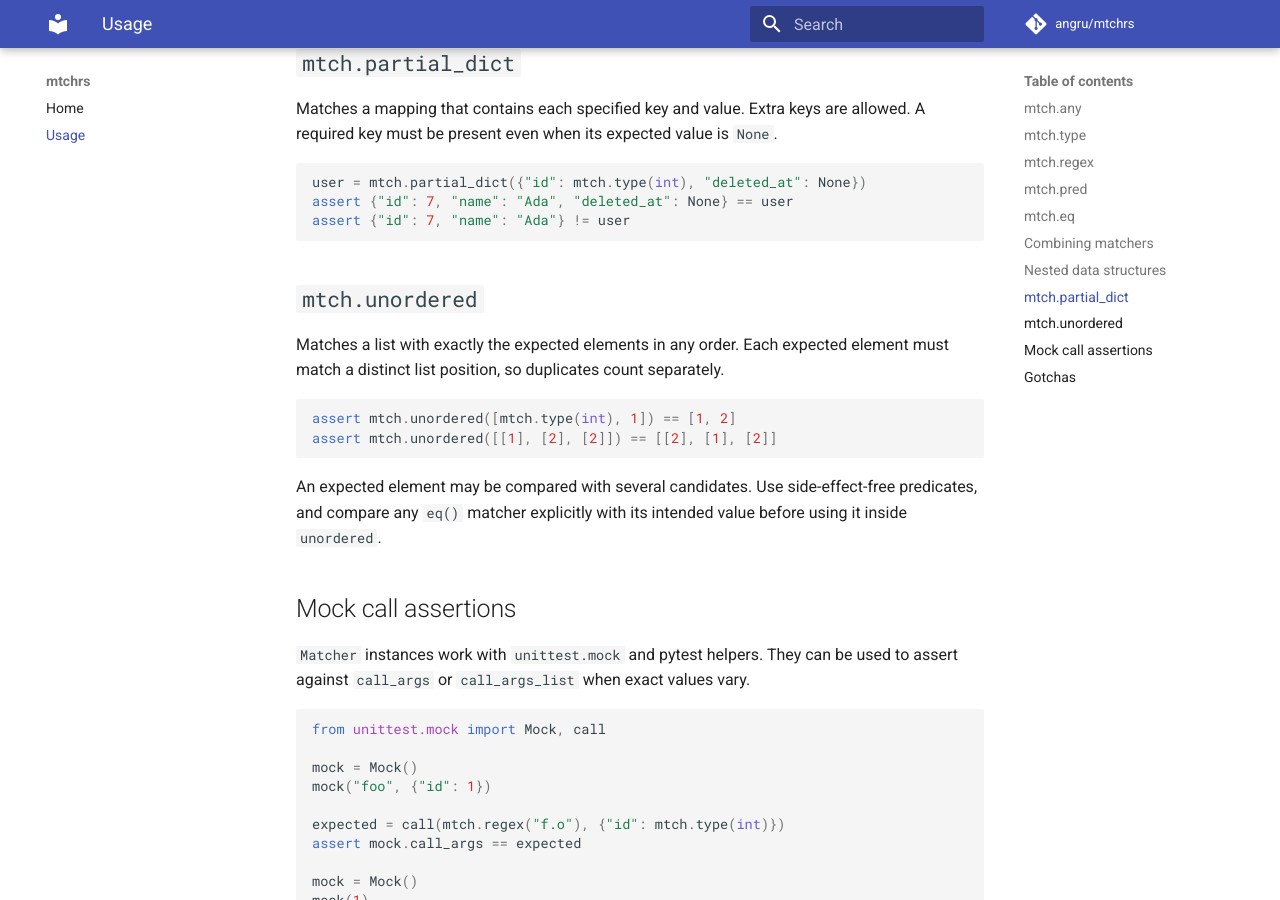
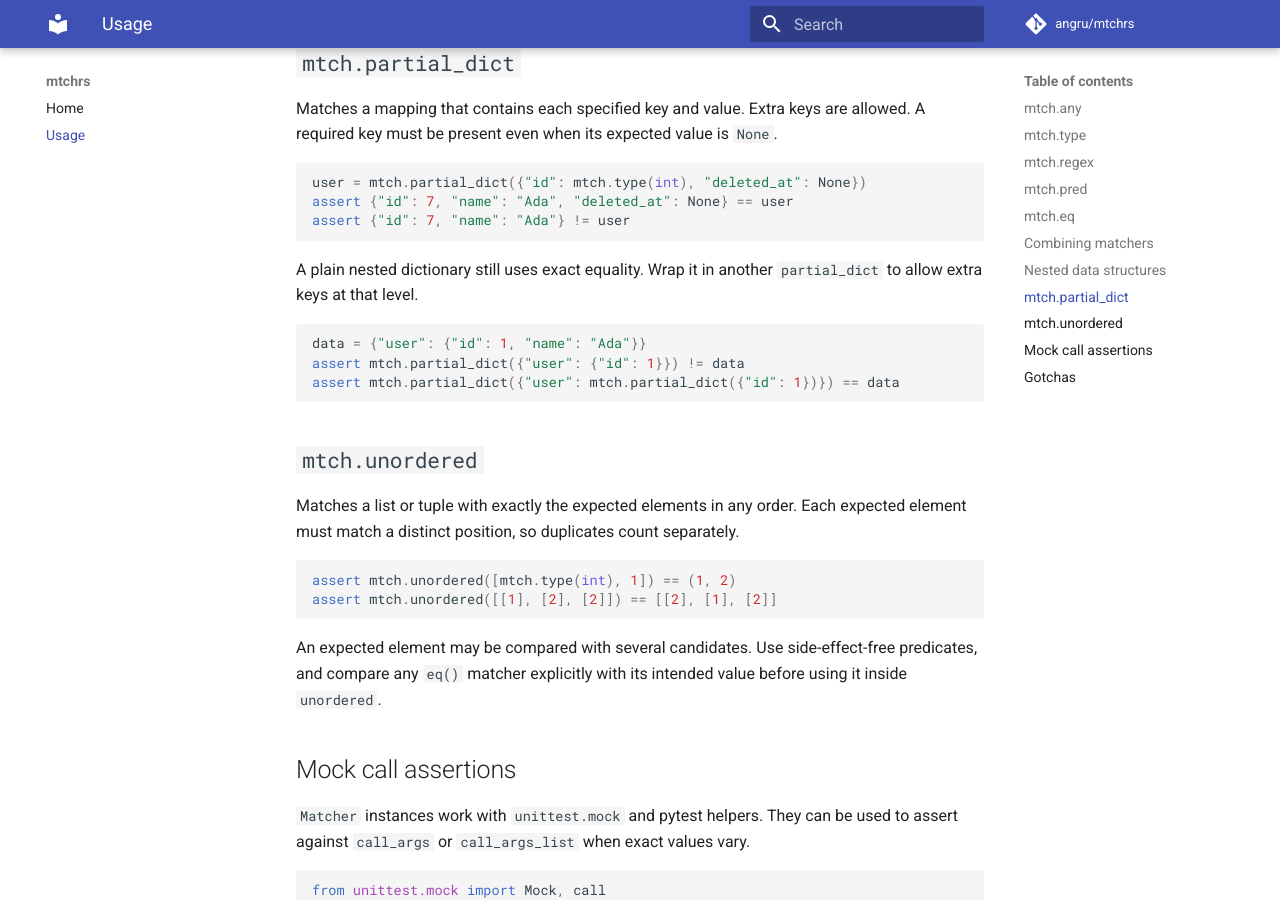
Before and after one commit to angru/mtchrs, an MkDocs documentation site: the page built from docs/usage.md, in a window 1280 px wide and 900 px high, scrolled down 3143 px. Built offline with MkDocs 1.6.1 and Material for MkDocs 9.7.7, drawn with Linux system fonts in a browser that asks for light colours; comment, search, counter and statistics services are not loaded.

Commit message:
Address container matcher review feedback

````diff
--- a/docs/usage.md
+++ b/docs/usage.md
@@ -151,13 +151,22 @@ assert {"id": 7, "name": "Ada", "deleted_at": None} == user
 assert {"id": 7, "name": "Ada"} != user
 ```
 
+A plain nested dictionary still uses exact equality. Wrap it in another
+`partial_dict` to allow extra keys at that level.
+
+```python
+data = {"user": {"id": 1, "name": "Ada"}}
+assert mtch.partial_dict({"user": {"id": 1}}) != data
+assert mtch.partial_dict({"user": mtch.partial_dict({"id": 1})}) == data
+```
+
 ## `mtch.unordered`
 
-Matches a list with exactly the expected elements in any order. Each expected
-element must match a distinct list position, so duplicates count separately.
+Matches a list or tuple with exactly the expected elements in any order. Each
+expected element must match a distinct position, so duplicates count separately.
 
 ```python
-assert mtch.unordered([mtch.type(int), 1]) == [1, 2]
+assert mtch.unordered([mtch.type(int), 1]) == (1, 2)
 assert mtch.unordered([[1], [2], [2]]) == [[2], [1], [2]]
 ```
 
````
Also changed, not shown: README.md (+3 -0 lines), docs/index.md (+3 -0 lines), 2 other files.
